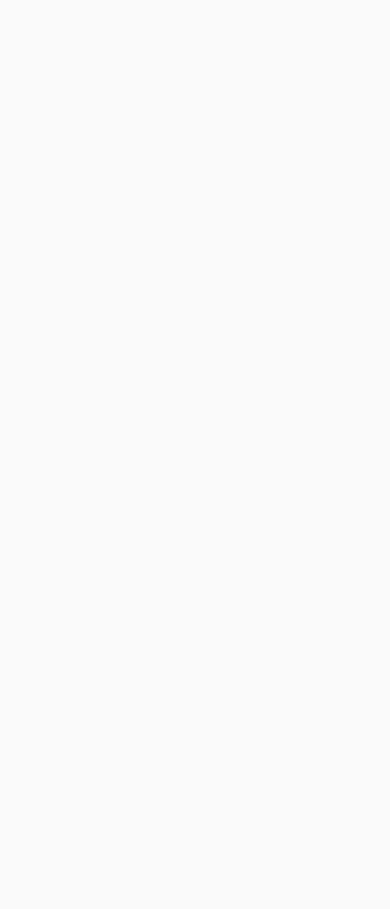
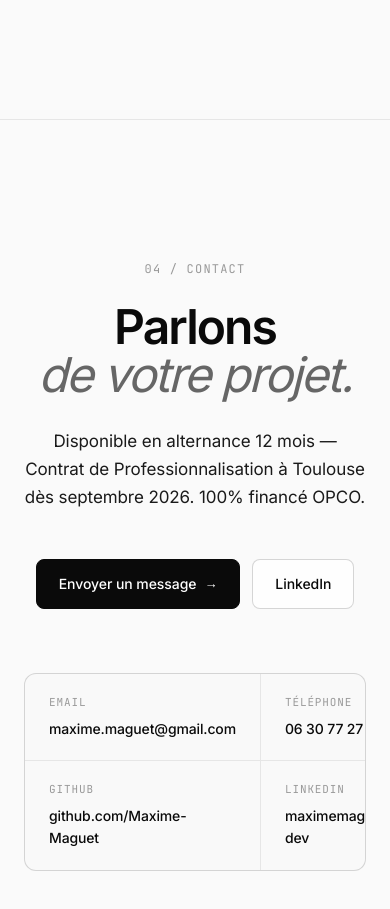
Before and after one commit to Maxime-Maguet/portfolio-maxime, a Next.js app: page / in a window 390 px wide. Shown: the part 7348-8257 px from the top of the page. Before the commit the page ends 7467 px from the top, so only its background shows below. Built offline with nearby package versions, Linux system fonts and the light colour scheme.

Commit message:
feat(sections): add Contact section with 2x2 grid

```diff
--- a/app/globals.css
+++ b/app/globals.css
@@ -933,6 +933,101 @@
 .stack-status--ok .stack-dot  { background: #10B981; }
 .stack-status--wip .stack-dot { background: var(--black); }
 
+/* ── CONTACT ──────────────────────────────────────────────────────────── */
+
+.contact {
+  border-top: 1px solid var(--border);
+  padding: 140px 0;
+  position: relative;
+  z-index: 2;
+}
+
+.contact-inner {
+  max-width: 800px;
+  margin: 0 auto;
+  text-align: center;
+}
+
+.contact-eyebrow {
+  font-family: var(--font-mono);
+  font-size: 12px;
+  color: var(--muted-2);
+  letter-spacing: 0.1em;
+  text-transform: uppercase;
+  margin-bottom: 24px;
+}
+
+.contact-title {
+  font-size: clamp(48px, 6vw, 80px);
+  font-weight: 600;
+  letter-spacing: -0.04em;
+  line-height: 1;
+  margin-bottom: 28px;
+  color: var(--black);
+}
+.contact-title .italic {
+  font-style: italic;
+  font-weight: 400;
+  color: var(--muted);
+}
+
+.contact-sub {
+  font-size: 17px;
+  color: var(--text);
+  line-height: 1.65;
+  max-width: 560px;
+  margin: 0 auto 48px;
+  letter-spacing: -0.005em;
+}
+
+.contact-actions {
+  display: flex;
+  gap: 12px;
+  justify-content: center;
+  flex-wrap: wrap;
+  margin-bottom: 64px;
+}
+
+.contact-grid {
+  display: grid;
+  grid-template-columns: repeat(2, 1fr);
+  max-width: 600px;
+  margin: 0 auto;
+  gap: 1px;
+  background: var(--border);
+  border: 1px solid var(--border);
+  border-radius: 12px;
+  overflow: hidden;
+}
+
+.contact-cell {
+  background: var(--bg-1);
+  backdrop-filter: blur(20px) saturate(180%);
+  -webkit-backdrop-filter: blur(20px) saturate(180%);
+  padding: 20px 24px;
+  text-align: left;
+  text-decoration: none;
+  display: block;
+  transition: background 0.2s ease;
+}
+.contact-cell:hover { background: var(--bg-2); }
+
+.cell-label {
+  font-family: var(--font-mono);
+  font-size: 11px;
+  color: var(--muted-2);
+  letter-spacing: 0.08em;
+  text-transform: uppercase;
+  margin-bottom: 6px;
+}
+
+.cell-value {
+  font-size: 14px;
+  font-weight: 500;
+  color: var(--black);
+  letter-spacing: -0.01em;
+}
+
 /* ── BASE ────────────────────────────────────────────────────────────── */
 
 @layer base {
--- a/app/page.tsx
+++ b/app/page.tsx
@@ -5,6 +5,7 @@ import Hero from '@/components/sections/Hero'
 import Parcours from '@/components/sections/Parcours'
 import Projets from '@/components/sections/Projets'
 import Stack from '@/components/sections/Stack'
+import Contact from '@/components/sections/Contact'
 
 export default function Home() {
   return (
@@ -17,6 +18,7 @@ export default function Home() {
         <Parcours />
         <Projets />
         <Stack />
+        <Contact />
       </main>
     </>
   )
--- /dev/null
+++ b/components/sections/Contact.tsx
@@ -0,0 +1,54 @@
+import { contactLinks, contactCells } from '@/lib/data/contact'
+
+export default function Contact() {
+  return (
+    <section className="contact" id="contact">
+      <div className="container">
+        <div className="contact-inner">
+
+          <div className="contact-eyebrow">04 / Contact</div>
+
+          <h2 className="contact-title">
+            Parlons<br />
+            <span className="italic">de votre projet.</span>
+          </h2>
+
+          <p className="contact-sub">
+            Disponible en alternance 12 mois — Contrat de Professionnalisation
+            à Toulouse dès septembre 2026. 100% financé OPCO.
+          </p>
+
+          <div className="contact-actions">
+            <a href={`mailto:${contactLinks.email}`} className="btn btn-primary">
+              Envoyer un message <span className="btn-arrow">→</span>
+            </a>
+            <a
+              href={contactLinks.linkedinHref}
+              className="btn btn-secondary"
+              target="_blank"
+              rel="noopener noreferrer"
+            >
+              LinkedIn
+            </a>
+          </div>
+
+          <div className="contact-grid">
+            {contactCells.map(({ label, value, href }) => (
+              <a
+                key={label}
+                href={href}
+                className="contact-cell"
+                target={href.startsWith('http') ? '_blank' : undefined}
+                rel={href.startsWith('http') ? 'noopener noreferrer' : undefined}
+              >
+                <div className="cell-label">{label}</div>
+                <div className="cell-value">{value}</div>
+              </a>
+            ))}
+          </div>
+
+        </div>
+      </div>
+    </section>
+  )
+}
--- /dev/null
+++ b/lib/data/contact.ts
@@ -0,0 +1,16 @@
+export const contactLinks = {
+  email: 'maxime.maguet@gmail.com',
+  tel: '06 30 77 27 56',
+  telHref: 'tel:0630772756',
+  github: 'github.com/Maxime-Maguet',
+  githubHref: 'https://github.com/Maxime-Maguet',
+  linkedin: 'maximemaguet-dev',
+  linkedinHref: 'https://linkedin.com/in/maximemaguet-dev',
+} as const
+
+export const contactCells = [
+  { label: 'Email',     value: contactLinks.email,    href: `mailto:${contactLinks.email}` },
+  { label: 'Téléphone', value: contactLinks.tel,       href: contactLinks.telHref },
+  { label: 'GitHub',    value: contactLinks.github,    href: contactLinks.githubHref },
+  { label: 'LinkedIn',  value: contactLinks.linkedin,  href: contactLinks.linkedinHref },
+] as const
```
